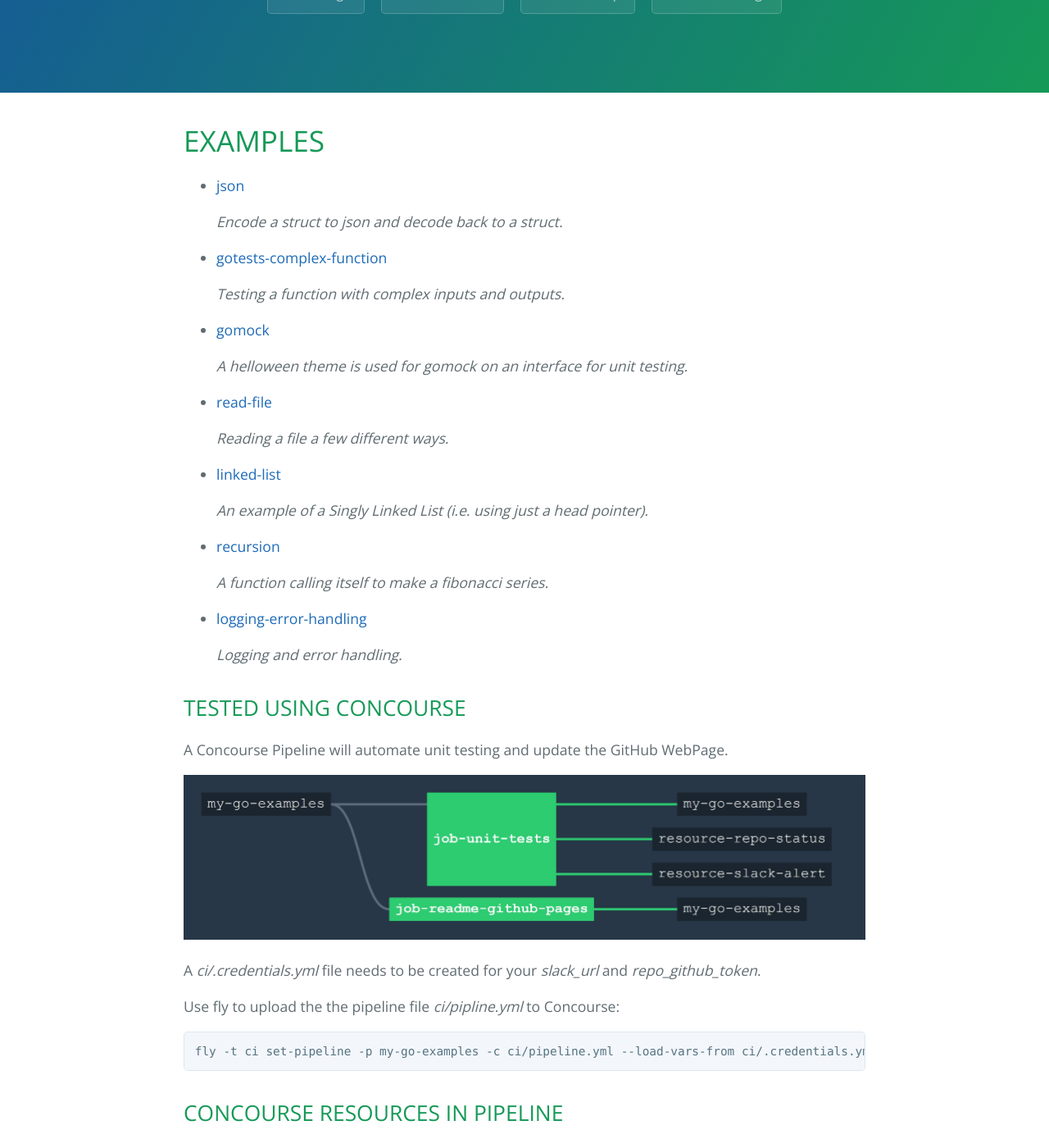
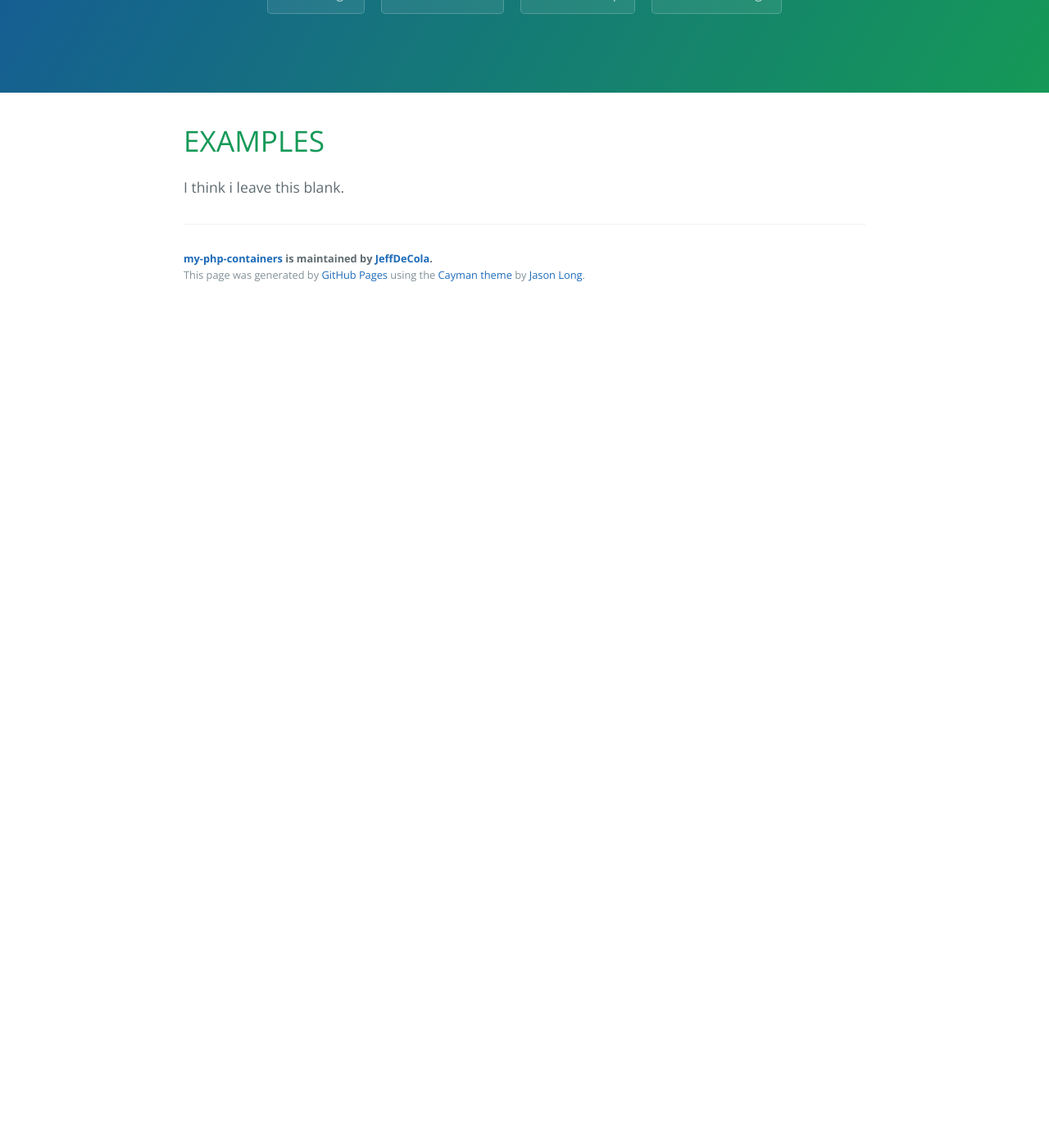
Before and after one commit to JeffDeCola/my-php-containers, a Jekyll site: the page built from docs/index.md, in a window 1280 px wide and 1400 px high, scrolled down 270 px. Shown: the whole window at 82% size. Built offline with Jekyll 4.4.1, drawn with Linux system fonts in a browser that asks for light colours; nearby versions of some CDN libraries; library files that are not in the unit come from our copies; after the commit the page ends 900 px from its top, so only the background shows below that; some of the changed text lies outside the part shown.

Commit message:
edited for php

````diff
--- a/docs/_includes/README.md
+++ b/docs/_includes/README.md
@@ -1,55 +1,4 @@
 
 # EXAMPLES
 
-* [json](https://github.com/JeffDeCola/my-go-examples/tree/master/json)
-
-   _Encode a struct to json and decode back to a struct._
-
-* [gotests-complex-function](https://github.com/JeffDeCola/my-go-examples/tree/master/gotests-complex-function)
-
-   _Testing a function with complex inputs and outputs._
-
-* [gomock](https://github.com/JeffDeCola/my-go-examples/tree/master/gomock)
-
-   _A helloween theme is used for gomock on an interface for unit testing._
-
-* [read-file](https://github.com/JeffDeCola/my-go-examples/tree/master/read-file)
-
-   _Reading a file a few different ways._
-
-* [linked-list](https://github.com/JeffDeCola/my-go-examples/tree/master/linked-list)
-
-   _An example of a Singly Linked List (i.e. using just a head pointer)._
-
-* [recursion](https://github.com/JeffDeCola/my-go-examples/tree/master/recursion)
-
-   _A function calling itself to make a fibonacci series._
-
-* [logging-error-handling](https://github.com/JeffDeCola/my-go-examples/tree/master/logging-error-handling)
-
-   _Logging and error handling._
-
-## TESTED USING CONCOURSE
-
-A Concourse Pipeline will automate unit testing and update the GitHub WebPage.
-
-![IMAGE - my-go-examples concourse ci piepline - IMAGE](pics/my-go-examples-pipeline.jpg)
-
-A _ci/.credentials.yml_ file needs to be created for your _slack_url_ and _repo_github_token_.
-
-Use fly to upload the the pipeline file _ci/pipline.yml_ to Concourse:
-
-```bash
-fly -t ci set-pipeline -p my-go-examples -c ci/pipeline.yml --load-vars-from ci/.credentials.yml
-```
-
-## CONCOURSE RESOURCES IN PIPELINE
-
-`my-go-examples` also contains a few extra concourse resources:
-
-* A resource (_resource-slack-alert_) uses a [docker image](https://hub.docker.com/r/cfcommunity/slack-notification-resource)
-  that will notify slack on your progress.
-* A resource (_resource-repo-status_) use a [docker image](https://hub.docker.com/r/dpb587/github-status-resource)
-  that will update your git status for that particular commit.
-
-The above resources can be removed from the pipeline.
+I think i leave this blank.
--- a/docs/index.md
+++ b/docs/index.md
@@ -1,8 +1,8 @@
 ---
 layout: default
-title: JeffDeCola/my-go-examples
-projectname : my-go-examples
-summary: A place to keep my go code snippets and examples
+title: JeffDeCola/my-php-containers
+projectname : my-php-containers
+summary: A place to keep my php container examples. Designed for Dynamic Screen Widths.
 ---
 
 {% include README.md %}
````
